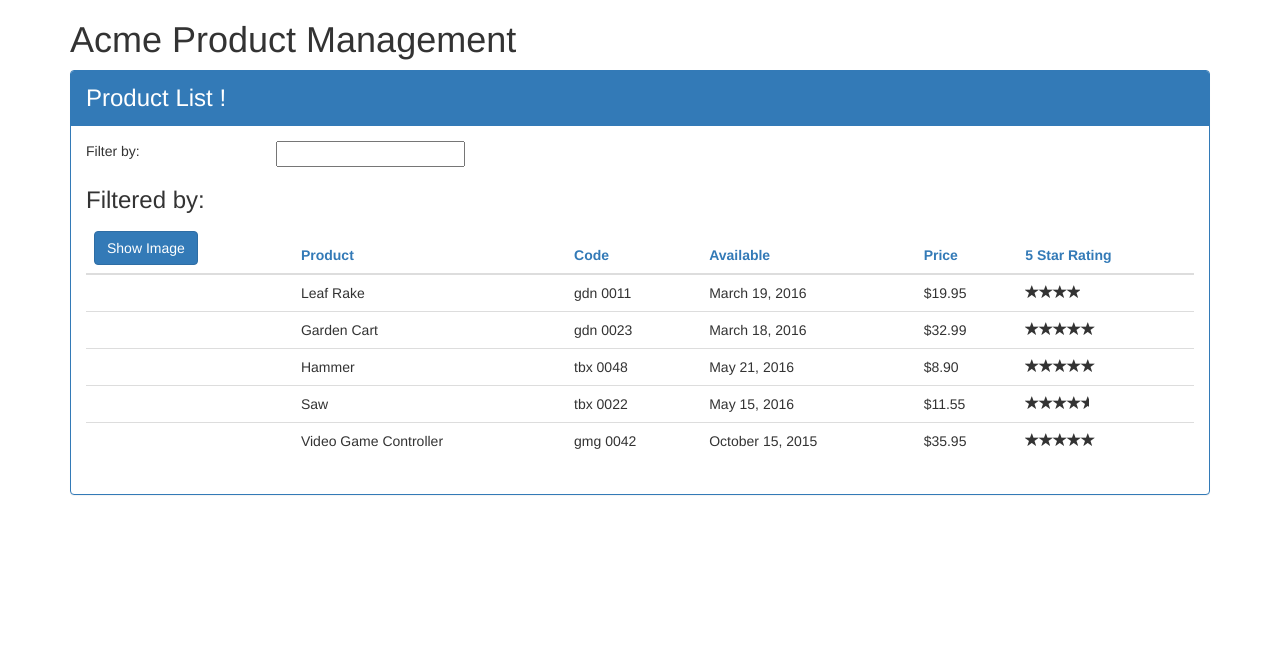
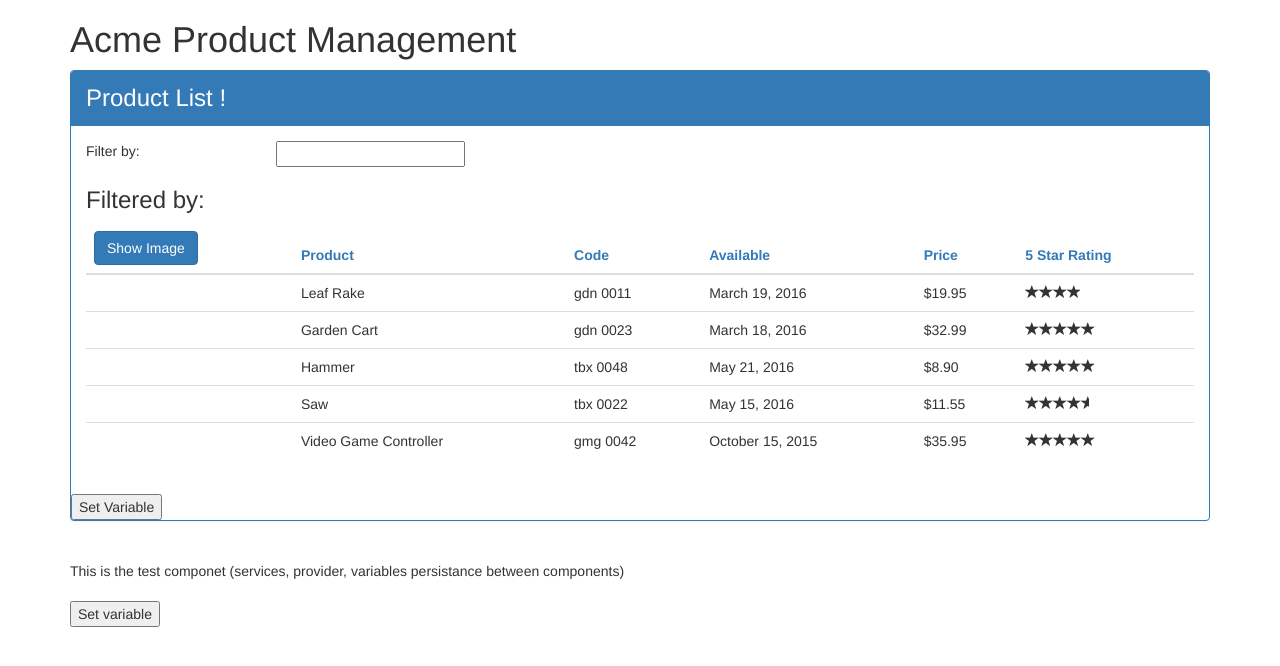
Before and after one commit to luchodev/angularlearning, an Angular app: page / in a window 1280 px wide. Shown: the top 666 px of the page. Built offline with nearby package versions, Linux system fonts and the light colour scheme.

Commit message:
Validating share variable from service

```diff
--- a/src/app/app.component.ts
+++ b/src/app/app.component.ts
@@ -5,6 +5,8 @@ import { ProductService } from './products/product.service';
   selector: 'pm-root',
   template: `<div class="container"> <h1> {{pageTitle}} </h1>
               <pm-products></pm-products>
+              <br>
+              <pm-test></pm-test>
             </div>`,
   providers: [ ProductService ]
 })
--- a/src/app/app.module.ts
+++ b/src/app/app.module.ts
@@ -7,13 +7,15 @@ import { AppComponent } from './app.component';
 import { ProductListComponent } from './products/product-list.component';
 import { ConvertToSpacesPipe } from './shared/convert-to-spaces.pipe';
 import { StarComponent } from './shared/star.component';
+import { TestComponent } from './testFolder/test-component'
 
 @NgModule({
   declarations: [
     AppComponent,
     ProductListComponent,
     ConvertToSpacesPipe,
-    StarComponent
+    StarComponent,
+    TestComponent
   ],
   imports: [
     BrowserModule,
--- a/src/app/products/product-list.component.html
+++ b/src/app/products/product-list.component.html
@@ -55,4 +55,7 @@
     </div>
 
   </div>
+
+  <button (click)='setVariableT();'>Set Variable</button>
+
 </div>
--- a/src/app/products/product-list.component.ts
+++ b/src/app/products/product-list.component.ts
@@ -56,4 +56,9 @@ export class ProductListComponent implements OnInit {
     this.pageTitle = `Product List : ${message}`;
   }
 
+  setVariableT(): void {
+    console.log(`Called from product-list component, value before set = ${this._productService.getShareVariable()}`)
+    this._productService.setShareVariable('Set from product-list Component!');
+  }
+
 }
--- a/src/app/products/product.service.ts
+++ b/src/app/products/product.service.ts
@@ -10,18 +10,26 @@ import { IProduct } from "./product";
 @Injectable()
 export class ProductService {
   private _productUrl = './api/products/products.json'
+  private shareVariable: string = 'With default value'
 
   constructor(private _http: HttpClient) { }
 
   getProducts(): Observable<IProduct[]> {
     return this._http.get<IProduct[]>(this._productUrl)
-            .do(data => console.log(`All: ${JSON.stringify(data)}`))
-            .catch(this.handleError)
+      .do(data => console.log(`All: ${JSON.stringify(data)}`))
+      .catch(this.handleError)
   }
 
-  private handleError(err: HttpErrorResponse){
+  private handleError(err: HttpErrorResponse) {
     console.log(`Error ${err.message}`);
     return Observable.throw(err.message);
   }
 
+  getShareVariable(): string {
+    return this.shareVariable;
+  }
+
+  setShareVariable(value: string): void {
+    this.shareVariable = value;
+  }
 }
--- /dev/null
+++ b/src/app/testFolder/test-component.ts
@@ -0,0 +1,16 @@
+import { Component } from "@angular/core";
+import { ProductService } from '../products/product.service';
+
+@Component({
+  selector: 'pm-test',
+  template: `<div> This is the test componet (services, provider, variables persistance between components) </div>
+  <br> <button (click)='setVariable();'> Set variable </button>`
+})
+export class TestComponent {
+  constructor( private _productService: ProductService ){}
+
+  setVariable(): void {
+    console.log(`Called from test component, value before set = ${this._productService.getShareVariable()}`)
+    this._productService.setShareVariable('Set from test Component!');
+  }
+}
```
